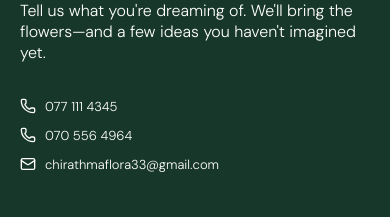
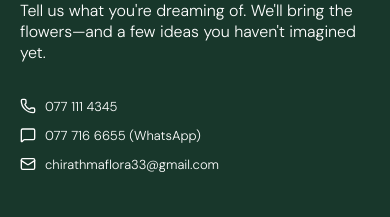
Before and after one commit to reshika1219/Chirathma-Flora, a React (Vite) app: page / in a window 390 px wide. Shown: the part 8720-8937 px from the top of the page. Built offline with nearby package versions, Linux system fonts and the light colour scheme; a web font is replaced by a local one.

Commit message:
refactor: update phone numbers configuration

```diff
--- a/src/main.jsx
+++ b/src/main.jsx
@@ -2,14 +2,14 @@ import React, { useEffect, useLayoutEffect, useRef, useState, useCallback, useMe
 import { createRoot } from 'react-dom/client';
 import {
   ArrowDownRight, ArrowRight, ArrowUp, Check, ChevronLeft, ChevronRight,
-  Flower2, Mail, Menu, Phone, Sparkles, X
+  Flower2, Mail, Menu, MessageSquare, Phone, Sparkles, X
 } from 'lucide-react';
 import './styles.css';
 
 // ── Config ───────────────────────────────────────────────────────────────────
 const FORM_EMAIL = 'chirathmaflora33@gmail.com';
-const phone      = '94771114345';
-const phone2     = '94705564964';
+const phone      = '94777166655'; // WhatsApp
+const phone_call = '94771114345'; // Normal call
 const facebook   = 'https://www.facebook.com/chirathmaflora/';
 const instagram  = 'https://www.instagram.com/chirathma_flora/';
 const tiktok     = 'https://www.tiktok.com/@chirathma_flora';
@@ -800,8 +800,8 @@ function App() {
             </Reveal>
             <Reveal delay={0.3}>
               <div className="contact-lines">
-                <a href="tel:+94771114345"><Phone size={16} />077 111 4345</a>
-                <a href="tel:+94705564964"><Phone size={16} />070 556 4964</a>
+                <a href={`tel:+${phone_call}`}><Phone size={16} />077 111 4345</a>
+                <a href={`https://wa.me/${phone}`} target="_blank" rel="noreferrer"><MessageSquare size={16} />077 716 6655 (WhatsApp)</a>
                 <a href="mailto:chirathmaflora33@gmail.com"><Mail size={16} />chirathmaflora33@gmail.com</a>
               </div>
             </Reveal>
```
